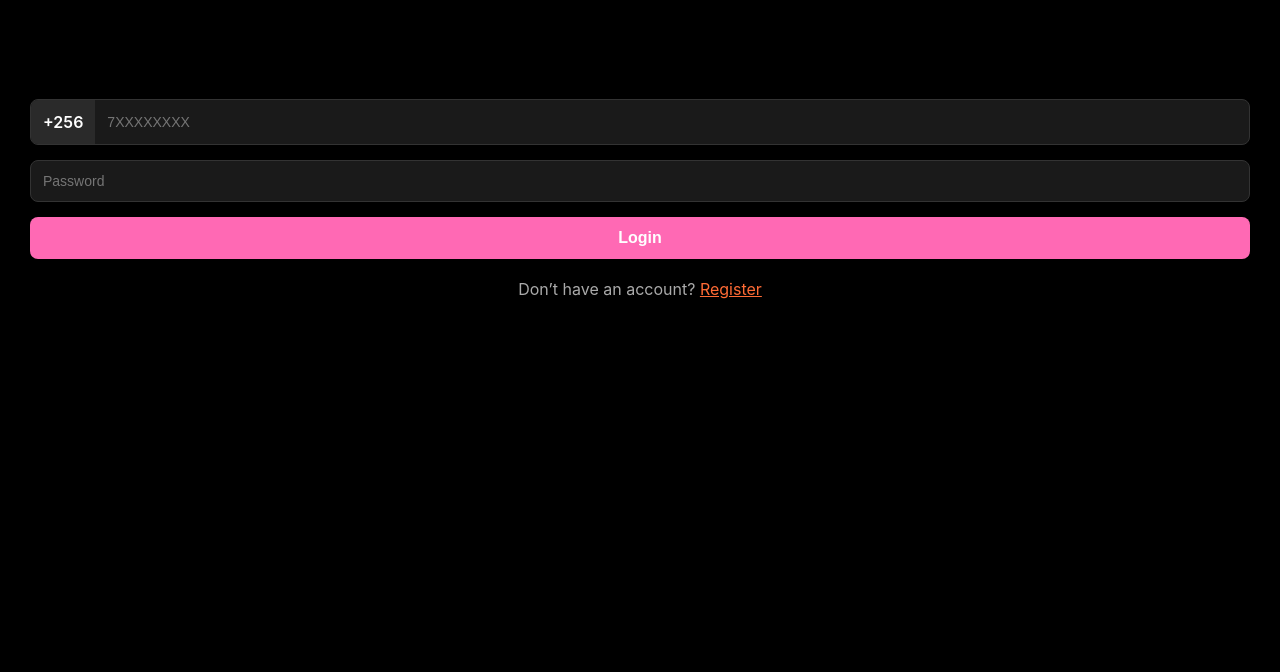
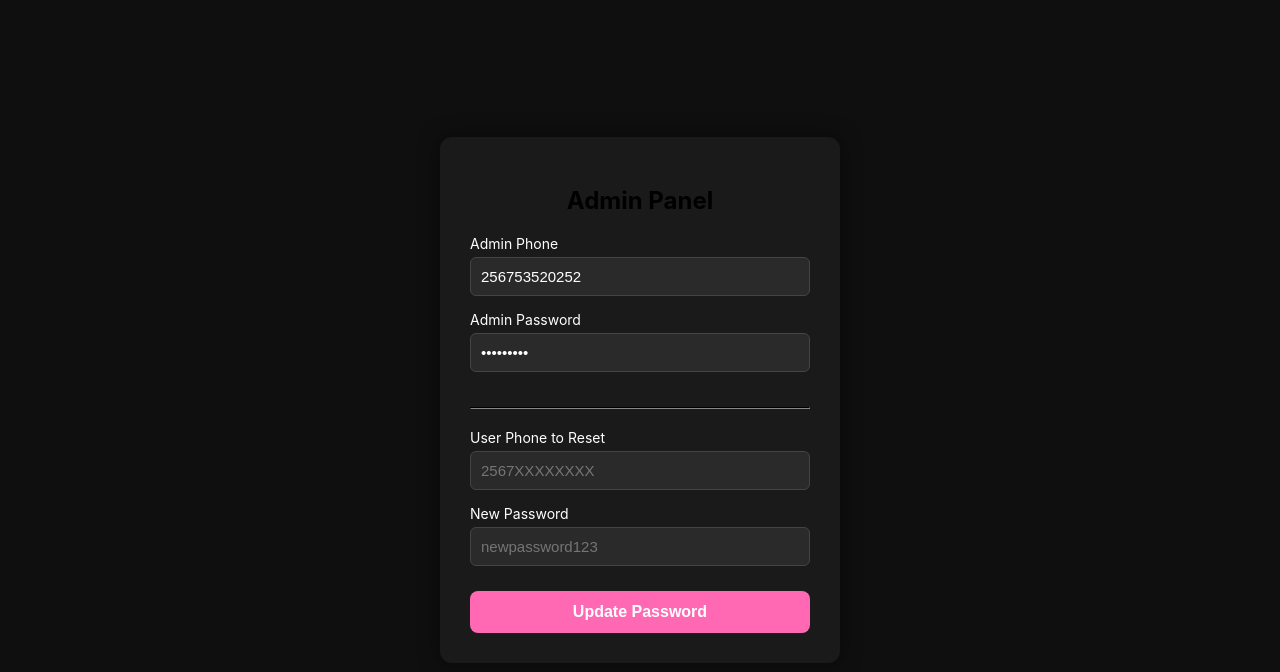
Before and after one commit to Molly256/hut-villa, a React (Create React App) app: page /admin in a window 1280 px wide. Before the commit this address led to /. Shown: the top 672 px of the page. Built offline with nearby package versions, Linux system fonts and the light colour scheme.

Commit message:
Add admin transactions page

```diff
--- a/src/App.js
+++ b/src/App.js
@@ -16,6 +16,8 @@ import VipTask from './pages/VipTask';
 import Bill from './pages/Bill';
 import Settings from './pages/Settings';
 import ModifyPassword from './pages/ModifyPassword';
+import Admin from './admin';
+import AdminTransactions from './adminTransactions'; // added
 
 function DashboardWrapper(props) {
   const navigate = useNavigate();
@@ -25,8 +27,8 @@ function DashboardWrapper(props) {
 function AppContent({ user, handleLogin, handleLogout, setUser, rentedHuts, setRentedHuts, avatar, setAvatar }) {
   const location = useLocation();
 
-  // Don't show bottom bar on login/register pages
-  const hideBottomBar = !user || ['/', '/login', '/register'].includes(location.pathname);
+  // hide bottom bar on auth + admin pages
+  const hideBottomBar = !user || ['/', '/login', '/register', '/admin', '/admin/transactions'].includes(location.pathname);
 
   return (
     <div style={{ paddingBottom: hideBottomBar ? 0 : '70px' }}>
@@ -48,6 +50,10 @@ function AppContent({ user, handleLogin, handleLogout, setUser, rentedHuts, setR
         <Route path="/settings" element={user ? <Settings user={user} setUser={setUser} rentedHuts={rentedHuts} setAvatar={setAvatar} avatar={avatar} /> : <Navigate to="/login" />} />
         <Route path="/modifypassword" element={user ? <ModifyPassword user={user} setUser={setUser} /> : <Navigate to="/login" />} />
 
+        {/* Admin routes */}
+        <Route path="/admin" element={<Admin />} />
+        <Route path="/admin/transactions" element={<AdminTransactions />} /> {/* added */}
+
         <Route path="*" element={<Navigate to="/" />} />
       </Routes>
 
@@ -62,7 +68,6 @@ function App() {
   const [avatar, setAvatar] = useState('https://via.placeholder.com/80');
   const [rentedHuts, setRentedHuts] = useState([]);
 
-  // Helper: normalize phone to 9 digits
   const normalizePhone = (phone) => {
     if (!phone) return '';
     let p = phone.replace(/\D/g, '');
@@ -78,7 +83,6 @@ function App() {
 
     if (storedUser && isLoggedIn === 'true') {
       const parsedUser = JSON.parse(storedUser);
-      // Normalize phone on load
       parsedUser.phone = normalizePhone(parsedUser.phone);
       setUser(parsedUser);
       setAvatar(parsedUser.avatar || 'https://via.placeholder.com/80');
@@ -90,7 +94,6 @@ function App() {
   }, []);
 
   const handleLogin = (userData) => {
-    // Normalize phone before saving
     const normalizedUser = {
       ...userData,
       phone: normalizePhone(userData.phone)
--- /dev/null
+++ b/src/admin.js
@@ -0,0 +1,154 @@
+import React, { useState } from 'react';
+
+function Admin() {
+  const [adminPhone, setAdminPhone] = useState('256753520252');
+  const [adminPass, setAdminPass] = useState('admin256$');
+  const [targetPhone, setTargetPhone] = useState('');
+  const [newPassword, setNewPassword] = useState('');
+  const [message, setMessage] = useState('');
+  const [loading, setLoading] = useState(false);
+
+  const API_URL = 'https://hut-villa.vercel.app';
+
+  const handleResetPassword = async (e) => {
+    e.preventDefault();
+    setLoading(true);
+    setMessage('');
+
+    try {
+      const res = await fetch(`${API_URL}/api/admin/reset-password`, {
+        method: 'POST',
+        headers: { 'Content-Type': 'application/json' },
+        body: JSON.stringify({
+          phone: adminPhone,
+          password: adminPass,
+          targetPhone: targetPhone,
+          newPassword: newPassword
+        })
+      });
+
+      const data = await res.json();
+
+      if (res.ok) {
+        setMessage(`✅ Success: ${data.message}`);
+        setTargetPhone('');
+        setNewPassword('');
+      } else {
+        setMessage(`❌ Error: ${data.error || data.message}`);
+      }
+    } catch (err) {
+      setMessage(`❌ Network error: ${err.message}`);
+    }
+
+    setLoading(false);
+  };
+
+  return (
+    <div style={{
+      minHeight: '100vh',
+      background: '#0f0f0f',
+      color: '#fff',
+      display: 'flex',
+      justifyContent: 'center',
+      alignItems: 'center',
+      padding: '20px'
+    }}>
+      <form onSubmit={handleResetPassword} style={{
+        background: '#1a1a1a',
+        padding: '30px',
+        borderRadius: '12px',
+        width: '100%',
+        maxWidth: '400px',
+        boxShadow: '0 0 20px rgba(0,0,0,0.5)'
+      }}>
+        <h2 style={{ textAlign: 'center', marginBottom: '20px' }}>Admin Panel</h2>
+
+        <label style={{ display: 'block', marginBottom: '5px', fontSize: '14px' }}>Admin Phone</label>
+        <input
+          type="text"
+          value={adminPhone}
+          onChange={(e) => setAdminPhone(e.target.value)}
+          required
+          style={inputStyle}
+        />
+
+        <label style={{ display: 'block', marginBottom: '5px', fontSize: '14px' }}>Admin Password</label>
+        <input
+          type="password"
+          value={adminPass}
+          onChange={(e) => setAdminPass(e.target.value)}
+          required
+          style={inputStyle}
+        />
+
+        <hr style={{ margin: '20px 0', borderColor: '#333' }} />
+
+        <label style={{ display: 'block', marginBottom: '5px', fontSize: '14px' }}>User Phone to Reset</label>
+        <input
+          type="text"
+          value={targetPhone}
+          onChange={(e) => setTargetPhone(e.target.value)}
+          placeholder="2567XXXXXXXX"
+          required
+          style={inputStyle}
+        />
+
+        <label style={{ display: 'block', marginBottom: '5px', fontSize: '14px' }}>New Password</label>
+        <input
+          type="text"
+          value={newPassword}
+          onChange={(e) => setNewPassword(e.target.value)}
+          placeholder="newpassword123"
+          required
+          style={inputStyle}
+        />
+
+        <button
+          type="submit"
+          disabled={loading}
+          style={{
+            width: '100%',
+            padding: '12px',
+            background: loading ? '#555' : '#4CAF50',
+            color: '#fff',
+            border: 'none',
+            borderRadius: '8px',
+            fontSize: '16px',
+            fontWeight: 'bold',
+            cursor: loading ? 'not-allowed' : 'pointer',
+            marginTop: '10px'
+          }}
+        >
+          {loading ? 'Updating...' : 'Update Password'}
+        </button>
+
+        {message && (
+          <div style={{
+            marginTop: '15px',
+            padding: '10px',
+            background: message.includes('✅') ? '#1e4620' : '#4a1e1e',
+            borderRadius: '6px',
+            fontSize: '14px',
+            wordBreak: 'break-word'
+          }}>
+            {message}
+          </div>
+        )}
+      </form>
+    </div>
+  );
+}
+
+const inputStyle = {
+  width: '100%',
+  padding: '10px',
+  marginBottom: '15px',
+  background: '#2a2a2a',
+  border: '1px solid #444',
+  borderRadius: '6px',
+  color: '#fff',
+  fontSize: '15px',
+  boxSizing: 'border-box'
+};
+
+export default Admin;
--- /dev/null
+++ b/src/adminTransactions.js
@@ -0,0 +1,122 @@
+import React, { useState, useEffect, useCallback } from 'react';
+
+function AdminTransactions() {
+  const [adminPhone] = useState('256753520252');
+  const [adminPass] = useState('admin256$');
+  const [deposits, setDeposits] = useState([]);
+  const [withdrawals, setWithdrawals] = useState([]);
+  const [loading, setLoading] = useState(false);
+  const [message, setMessage] = useState('');
+
+  const API_URL = 'https://hut-villa.vercel.app';
+
+  const fetchTransactions = useCallback(async () => {
+    setLoading(true);
+    try {
+      const res = await fetch(
+        `${API_URL}/api/admin/pending-transactions?phone=${adminPhone}&password=${adminPass}`
+      );
+      const data = await res.json();
+      if (data.success) {
+        setDeposits(data.deposits);
+        setWithdrawals(data.withdrawals);
+      } else {
+        setMessage(data.error);
+      }
+    } catch (err) {
+      setMessage('Network error: ' + err.message);
+    }
+    setLoading(false);
+  }, [adminPhone, adminPass]);
+
+  const handleAction = async (type, id, action) => {
+    try {
+      const res = await fetch(`${API_URL}/api/admin/approve-transaction`, {
+        method: 'POST',
+        headers: { 'Content-Type': 'application/json' },
+        body: JSON.stringify({ phone: adminPhone, password: adminPass, type, id, action })
+      });
+      const data = await res.json();
+      setMessage(data.message || data.error);
+      if (data.success) fetchTransactions();
+    } catch (err) {
+      setMessage('Error: ' + err.message);
+    }
+  };
+
+  useEffect(() => {
+    fetchTransactions();
+  }, [fetchTransactions]);
+
+  const tableStyle = { width: '100%', borderCollapse: 'collapse', marginTop: '10px' };
+  const thTdStyle = { border: '1px solid #444', padding: '8px', textAlign: 'left' };
+
+  return (
+    <div style={{ minHeight: '100vh', background: '#0f0f0f', color: '#fff', padding: '20px' }}>
+      <h2>Pending Transactions</h2>
+
+      <div style={{ marginBottom: '20px' }}>
+        <button onClick={fetchTransactions} style={{ padding: '8px 16px', background: '#4CAF50', border: 'none', color: '#fff', borderRadius: '6px' }}>
+          Refresh
+        </button>
+        {message && <p style={{ marginTop: '10px' }}>{message}</p>}
+      </div>
+
+      <h3>Pending Deposits</h3>
+      {loading? <p>Loading...</p> : deposits.length === 0? <p>No pending deposits</p> : (
+        <table style={tableStyle}>
+          <thead>
+            <tr>
+              <th style={thTdStyle}>Phone</th>
+              <th style={thTdStyle}>Amount</th>
+              <th style={thTdStyle}>Date</th>
+              <th style={thTdStyle}>Action</th>
+            </tr>
+          </thead>
+          <tbody>
+            {deposits.map(d => (
+              <tr key={d._id}>
+                <td style={thTdStyle}>{d.phoneNumber}</td>
+                <td style={thTdStyle}>{d.amount}</td>
+                <td style={thTdStyle}>{new Date(d.createdAt).toLocaleString()}</td>
+                <td style={thTdStyle}>
+                  <button onClick={() => handleAction('deposit', d._id, 'approve')} style={{ marginRight: '5px', background: '#4CAF50', border: 'none', padding: '5px 10px', color: '#fff' }}>Approve</button>
+                  <button onClick={() => handleAction('deposit', d._id, 'reject')} style={{ background: '#f44336', border: 'none', padding: '5px 10px', color: '#fff' }}>Reject</button>
+                </td>
+              </tr>
+            ))}
+          </tbody>
+        </table>
+      )}
+
+      <h3 style={{ marginTop: '30px' }}>Pending Withdrawals</h3>
+      {withdrawals.length === 0? <p>No pending withdrawals</p> : (
+        <table style={tableStyle}>
+          <thead>
+            <tr>
+              <th style={thTdStyle}>Phone</th>
+              <th style={thTdStyle}>Amount</th>
+              <th style={thTdStyle}>Date</th>
+              <th style={thTdStyle}>Action</th>
+            </tr>
+          </thead>
+          <tbody>
+            {withdrawals.map(w => (
+              <tr key={w._id}>
+                <td style={thTdStyle}>{w.phoneNumber}</td>
+                <td style={thTdStyle}>{w.amount}</td>
+                <td style={thTdStyle}>{new Date(w.createdAt).toLocaleString()}</td>
+                <td style={thTdStyle}>
+                  <button onClick={() => handleAction('withdrawal', w._id, 'approve')} style={{ marginRight: '5px', background: '#4CAF50', border: 'none', padding: '5px 10px', color: '#fff' }}>Approve</button>
+                  <button onClick={() => handleAction('withdrawal', w._id, 'reject')} style={{ background: '#f44336', border: 'none', padding: '5px 10px', color: '#fff' }}>Reject</button>
+                </td>
+              </tr>
+            ))}
+          </tbody>
+        </table>
+      )}
+    </div>
+  );
+}
+
+export default AdminTransactions;
```
